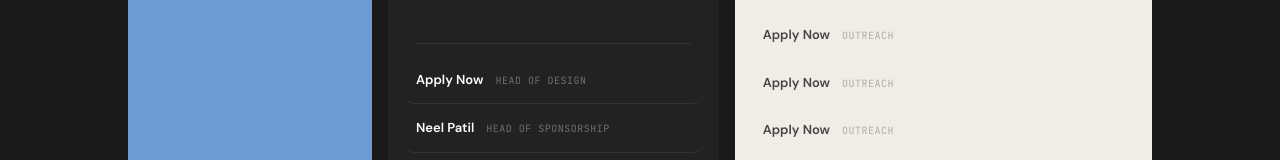
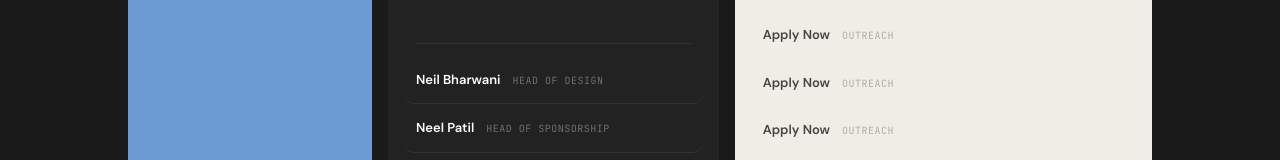
Before and after one commit to shlok-madhekar/v0-cove-hacks-website, a Next.js app: page /team in a window 1280 px wide. Shown: the part 553-713 px from the top of the page. Built offline with nearby package versions, Linux system fonts and the light colour scheme.

Commit message:
Replace Apply Now placeholders with Neil Bharwani

```diff
--- a/components/team-page.tsx
+++ b/components/team-page.tsx
@@ -26,9 +26,9 @@ const EXEC_TEAM: Team = {
   description: "The core leadership team steering Cove Hacks.",
   members: [
     {
-      name: "Apply Now",
+      name: "Neil Bharwani",
       role: "Head of Design",
-      link: "https://forms.gle/J6DzSdhLEGn8G1up8",
+      link: "https://neilbharwani.dev",
     },
     {
       name: "Neel Patil",
@@ -96,9 +96,9 @@ const SUB_TEAMS: Team[] = [
     description: "Brand, visual identity, and everything you see on screen.",
     members: [
       {
-        name: "Apply Now",
+        name: "Neil Bharwani",
         role: "Lead",
-        link: "https://forms.gle/J6DzSdhLEGn8G1up8",
+        link: "https://neilbharwani.dev",
       },
       {
         name: "Apply Now",
```
